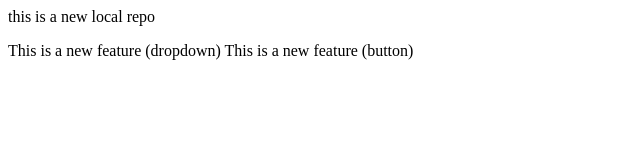
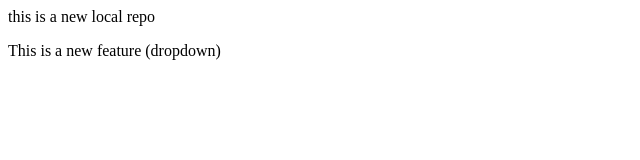
Before and after one commit to IwanIrawan/localrepo, a plain HTML site: page index.html in a window 1280 px wide. Shown: the whole page, without its empty margins (0-640 px from the left). Drawn offline with Linux system fonts and the light colour scheme.

Commit message:
recomitting changes

```diff
--- a/index.html
+++ b/index.html
@@ -3,5 +3,5 @@
 </p>
 <p>
     This is a new feature (dropdown)
-    This is a new feature (button)
+
 </p>
```
